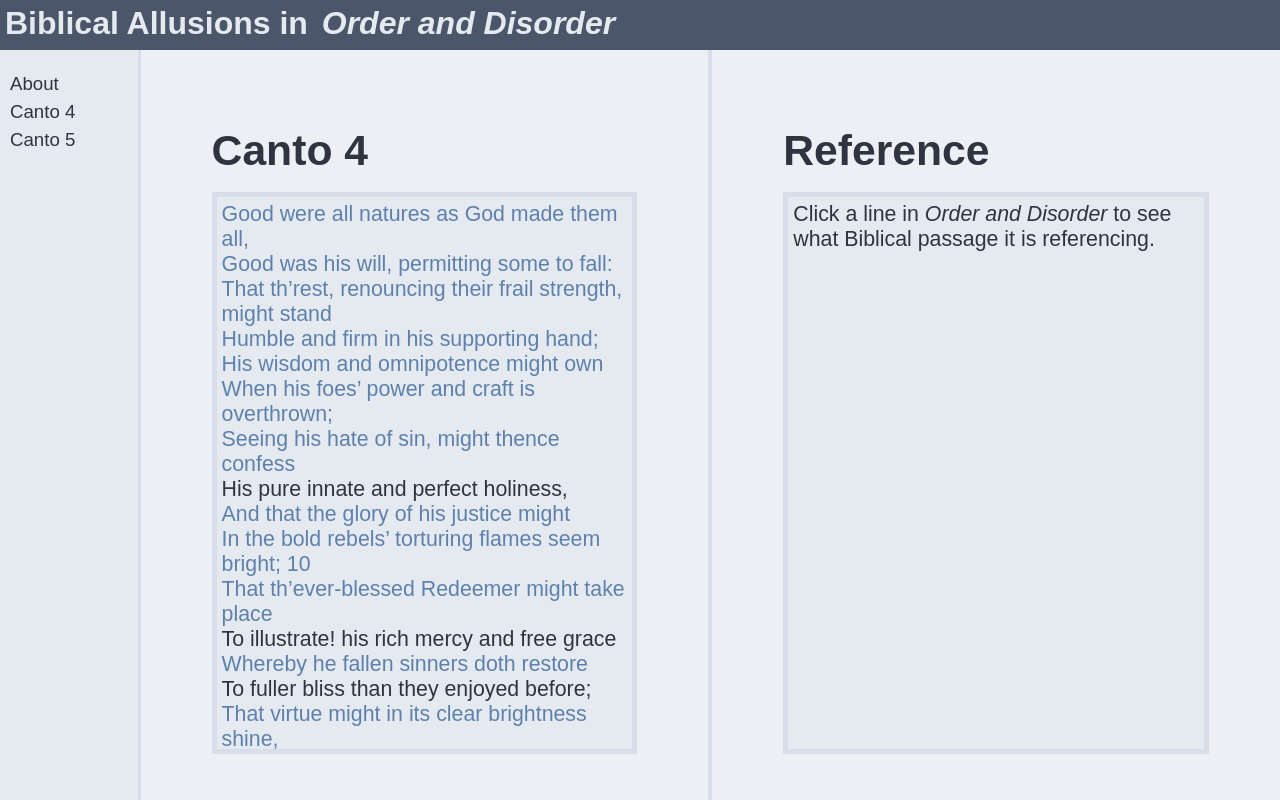
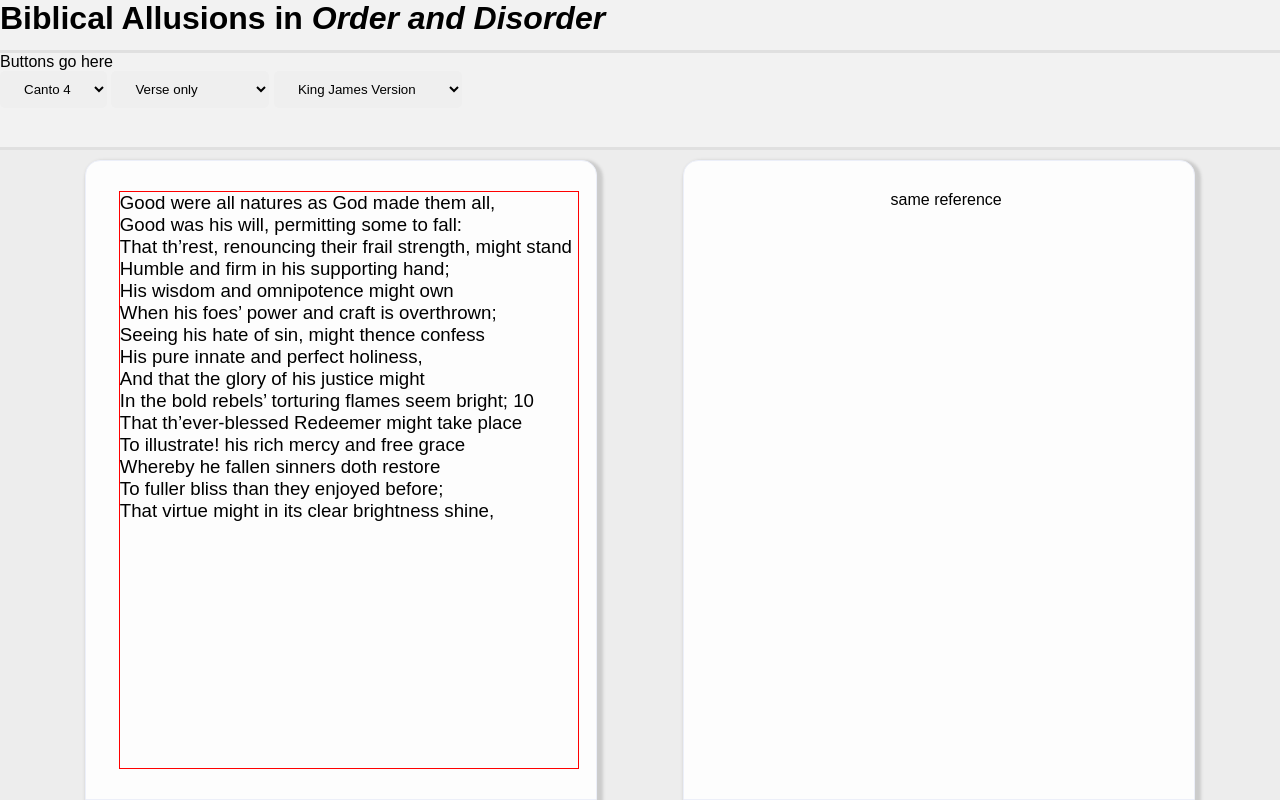
Before and after one commit to wars2k/OrderAndDisorder, a plain HTML site: page index.html in a window 1280 px wide. Drawn offline with Linux system fonts and the light colour scheme.

Commit message:
redesign progress

```diff
--- a/index.html
+++ b/index.html
@@ -9,23 +9,28 @@
 	<div id="header">
 		<h1>Biblical Allusions in <i>Order and Disorder</i><h1>
 	</div>
-	<div id="mainContent1">
-	<div id="sidebar">
-		<ul>
-			<li>About</li>
-			<li>Canto 4</li>
-			<li>Canto 5</li>
-		</ul>
+	<div id="menuHeader">
+		<p>Buttons go here</p>
+		<select name="cantoSelection" id="cantoSelection">
+			<option value="4" selected>Canto 4</option>
+			<option value ="5">Canto 5</option>
+		</select>
+		<select name="referenceSelection" id="referenceSelection">
+			<option value="verse" selected>Verse only</option>
+			<option value="chapter">Whole chapter</option>
+			<option value="verse+4">Verse in Context</option>
+		</select>
+		<select name="translationSelection" id="translationSelection">
+			<option value="kjv" selected>King James Version</option>
+			<option value="bbe">Bible in Basic English</option>
+			<option value="web">World English Bible</option>
+			<option value="oeb">Open English Bible</option>
+		</select>
 	</div>
+
 	<div id="mainContent">
-
-		<div id="contentLeft">
-			<div class="spacer">
-			</div>
-			<div id="titleLeft">
-				<h1>Canto 4</h1>
-			</div>
-			<div id="cantoBox">
+		<div id="cantoPage">
+			<div id="cantoPageContent">
 				<div class="reference" onclick="getVerse('genesis','1','31')">Good were all natures as God made them all,</div>
 				<div class="reference" onclick="getVerse('romans','9','22')">Good was his will, permitting some to fall:</div>
 				<div class="reference" onclick="getVerse('romans','11','')">That th’rest, renouncing their frail strength, might stand</div>
@@ -41,96 +46,15 @@
 				<div class="reference" onclick="getVerse('psalms','5','5')">Whereby he fallen sinners doth restore</div>
 				<div>To fuller bliss than they enjoyed before;</div>
 				<div class="reference" onclick="getVerse('1peter','1','')">That virtue might in its clear brightness shine,</div>
-				<div class="reference">Which, like rich ore concealéd in the mine,</div>
-				<div class="reference">Had not been known but that opposing vice</div>
-				<div class="reference">Illustrates it by frequent exercise.</div>
-				<div class="paragraphBreak"></div>
-				<div class="reference">If all were good, whence then arose the ill?</div>
-				<div class="reference">Twas not in God’s, but in the creatures’ will,</div>
-				<div>Averting! from that good which is supreme,</div>
-				<div class="reference">Corrupted so, as a declining stream</div>
-				<div class="reference">That breaks off its communion with its head,</div>
-				<div class="reference">By whom its life and sweetness late were fed,</div>
-				<div>Turns to a noisome, dead, and poisonous lake,</div>
-				<div>Infecting all who the foul waters take:*“#</div>
-				<div>Or as a branch cut from the living tree</div>
-				<div>Passes into contempt immediately,</div>
-				<div>And dies divided from its glorious stock;</div>
-				<div>So strength disjoinéd from the living rock</div>
-				<div>Turns to contemnéd imbecility,</div>
-				<div class="reference">And doth to all its grace and glory die.</div>
-				<div class="paragraphBreak"></div>
-				<div>Some new-made angels thus, not more sublime</div>
-				<div>In nature than transcending in their crime,</div>
-				<div>Quitting th’eternal fountain of their light,</div>
-				<div class="reference">Became the first-born sons of woe and night,</div>
-				<div class="reference">Princes of darkness and the sad abyss,</div>
-				<div class="reference">Which now their curséd place and portion is,</div>
-				<div class="reference">Where they no more must see God’s glorious face</div>
-				<div>Nor ever taste of his refreshing grace,</div>
-				<div>But in the fire of his fierce anger dwell,</div>
-				<div>Which though it burns, enlightens not their hell.</div>
-				<div>But circumstances that we cannot know</div>
-				<div>Of their rebellion and their overthrow</div>
-				<div>We will not dare t’invent, nor will we take</div>
-				<div>Guesses from the reports themselves did make</div>
-				<div>To their old priests, to whom they did devise</div>
-				<div>To inspire some truths, wrapped up in-many lies;</div>
-				<div>Such as their gross poetic fables are,</div>
-				<div>Saturn’s extrusion, the bold Giants’ war,</div>
-				<div>Division of the universal realm</div>
-				<div>To gods that in high heaven steer the helm,</div>
-				<div>Others who all things in the ocean guide,</div>
-				<div>And those who in th’infernal court preside,</div>
-				<div>Who there a vast and gloomy empire sway,</div>
-				<div>Whom all the furies and the ghosts obey.</div>
-				<div class="paragraphBreak"></div>
-				<div>But not to name these foolish impious tales,</div>
-				<div>Which stifle truth in her pretended veils,</div>
-				<div>Let us in its own blazing conduct go</div>
-				<div>And look no further than that light doth show;</div>
-				<div>Wherein we see the present powers of hell,</div>
-				<div>Before they under God’s displeasure fell,</div>
-				<div>Were once endued with grace and excellence</div>
-				<div class="reference">Beyond the comprehension of our sense.</div>
-				<div>Pure holy lights in the bright heaven were</div>
-				<div class="reference">Blazing about the throne, but not fixed there;</div>
-				<div>Where, by the apostasy of their own will ,</div>
-				<div>Precipitating them into all ill,</div>
-				<div class="reference">And God’s just wrath, whose eyes are far too pure</div>
-				<div class="reference">Stained and polluted objects to endure,</div>
-				<div class="reference">They fell like lightning, hurled in his fierce ire,</div>
-				<div class="reference">And, falling, set the lower world on fire:</div>
-				<div class="reference">Which their loose prison is where they remain,</div>
-				<div class="reference">And walk as criminals under God’s chain</div>
-				<div>Until the last and great assizes come,</div>
-				<div class="reference">When execution shall seal up their doom.</div>
-				<div class="paragraphBreak"></div>
-				<div class="reference">Thus are they now to their created light,</div>
-				<div class="reference">Unto all truth and goodness opposite, _</div>
-				<div class="reference">Hating the peace and joy that reigns above,</div>
-				<div>Vainly contending to extinguish love,</div>
-				<div>Ruin God’s sacred empire, and destroy</div>
-				<div>That blessedness they never can enjoy.</div>
-				<div>A Chief they have, whose sovereign power and place</div>
-				<div>But adds to’s sin, his torture, and disgrace.</div>
-
 			</div>
 		</div>
 
-		<div id="contentRight">
-			<div class="spacer">
-			</div>
-			<div id="titleRight">
-				<h1>Reference</h1>
-
-			</div>
-			<div id="bibleBox">
-				<div>Click a line in <i>Order and Disorder</i> to see what Biblical passage it is referencing.</div>
-			</div>
+		<div id="referencePage">
+			<p>same reference</p>
 		</div>
 	</div>
-	</div>
+
+
 </body>
 
 
--- a/styles.css
+++ b/styles.css
@@ -3,7 +3,7 @@
 	box-sizing: border-box;
 	margin: 0;
 	padding: 0;
-	color: #2E3440;
+
 	font-family: arial;
 }
 html {
@@ -13,7 +13,7 @@ html {
 body {
 	height: 100vh;
 	width: 100vw;
-	background-color: #ECEFF4;
+	background-color: #ededed;
 	display: flex;
 
 	overflow: auto;
@@ -24,110 +24,59 @@ body {
 #header {
 	width: 100%;
 	height: 50px;
-	background-color: #4C566A;
-
+	background-color: #f2f2f2;
 
 }
 
-#sidebar {
-	width: 200px !important;
-
-	background-color: #E5E9F0;
-	border-right: 3px solid #D8DEE9;
-}
-#mainContent {
-	flex-grow: 1;
-
-	display: flex;
+#menuHeader {
+	height: 100px;
+	width: 100%;
+	background-color: #f2f2f2;
+	border-top: 3px solid #e0e0e0;
+	border-bottom: 3px solid #e0e0e0;
 }
 
-#mainContent1 {
+#mainContent {
+	flex: 1;
 	width: 100%;
+	border: ;
+	overflow: auto;
 	display: flex;
-	flex: 1;
-
-	overflow: hidden;
-}
-
-#contentLeft, #contentRight{
-	width: 50%;
-	height: 100%;
-
-	display: flex;
-	justify-content: center;
-	align-items: top;
-	overflow: hidden;
-	flex-wrap: wrap;
+	justify-content: space-evenly;
+	padding-top: 10px;
 
 }
 
-#cantoBox, #bibleBox {
-	width: 75%;
-	height: 75%;
-	border: 5px solid #D8DEE9;
-	font-size: 16pt;
+#cantoPage, #referencePage {
+	width: 40%;
+
+	border: 1px solid #eceff9;
+	background-color: #fdfdfd;
+	border-top-left-radius: 15px;
+	border-top-right-radius: 15px;
+	padding-left: 30px;
+	padding-top: 30px;
+	padding-bottom: 30px;
+	padding-right: 15px;
+	display: flex;
+	justify-content: center;
+	box-shadow: 3px 3px 3px 3px #ccc;
 	overflow-y: scroll;
-	padding: 5px;
-	background-color: #E5E9F0;
+}
+
+#cantoPageContent {
+	width: 460px;
+	font-size: 14pt;
+	border: 1px solid red;
 
 }
 
-#contentLeft {
-	border-right: 2px solid #D8DEE9;
-}
-#contentRight {
-	border-left: 2px solid #D8DEE9;
+select{
+  border:none;
+  padding: 10px 20px;
+  border-radius:5px;
 }
 
-#header h1, #header i {
-	color: #E5E9F0;
-	font-size: 24pt;
-	padding-top: 5px;
-	padding-left: 5px;
+select:focus{
+  outline:none;
 }
-#sidebar {
-	font-size: 14pt;
-	padding-left: 10px;
-	padding-top: 20px;
-	line-height: 1.5;
-}
-#cantoBox div {
-
-}
-
-#cantoBox div:hover {
-	background-color: #D8DEE9;
-}
-
-#cantoBox::-webkit-scrollbar, #bibleBox::-webkit-scrollbar {
-	display: none;
-}
-.paragraphBreak {
-	height: 10px;
-}
-.reference {
-	color: #5E81AC;
-}
-.reference:hover {
-	cursor: pointer;
-}
-
-#titleLeft, #titleRight {
-	padding-top: ;
-	width: 75%;
-	border:  ;
-	height: 20px;
-	font-size: 16pt;
-	border: ;
-}
-.spacer {
-	height: 30px;
-	border: ;
-	width: 100%;
-}
-.exactReference {
-	color: #5E81AC;
-}
-.permanentHighlight {
-	background-color: #D8DEE9;
-}
```
